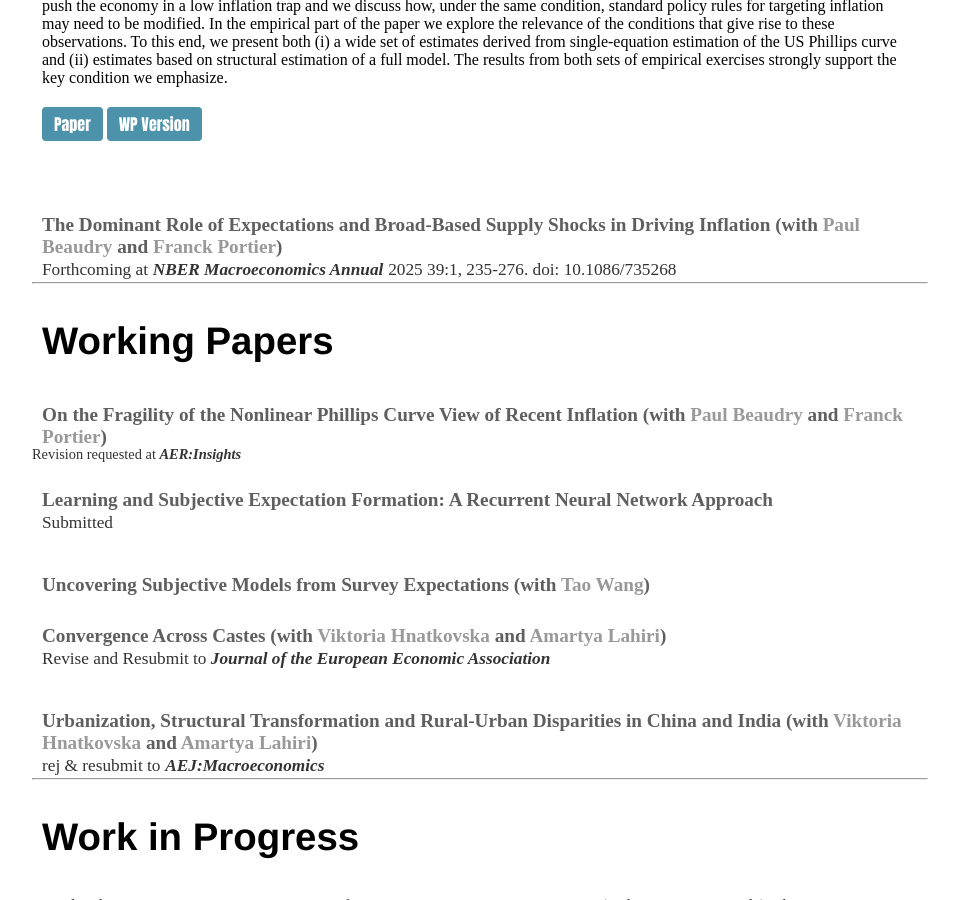
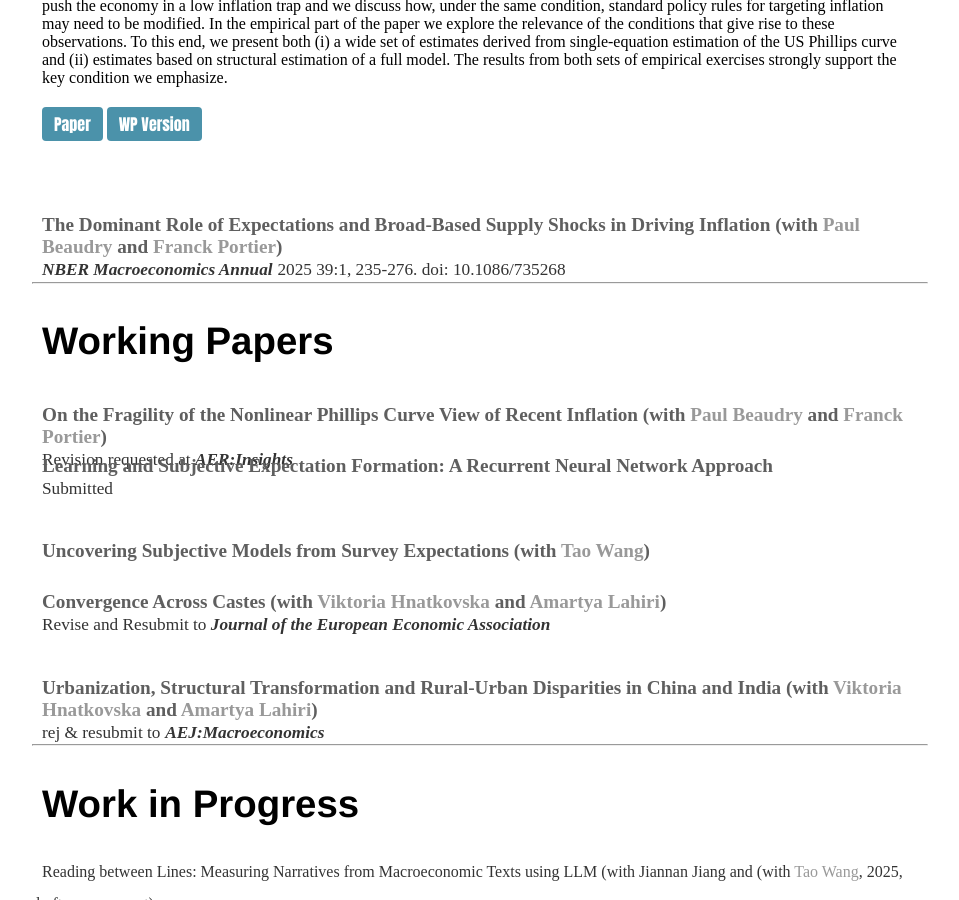
Before and after one commit to sevhou/sevhou.github.io, a Jekyll site: the page built from research/index.html, in a window 1280 px wide and 900 px high, scrolled down 391 px. Shown: the whole window, without its empty margins (160-1119 px from the left). Built offline with Jekyll 4.4.1, drawn with Linux system fonts in a browser that asks for light colours.

Commit message:
Update index.html

```diff
--- a/research/index.html
+++ b/research/index.html
@@ -29,7 +29,7 @@
     </div>
 
 	<br><h2 type="button" class="slide-toggle">The Dominant Role of Expectations and Broad-Based Supply Shocks in Driving Inflation (with <a href="https://economics.ubc.ca/faculty-and-staff/paul-beaudry/">Paul Beaudry</a> and <a href="https://fportier.wordpress.com/">Franck Portier</a>)<br>
-<pubf>Forthcoming at</pubf> <jname>NBER Macroeconomics Annual</jname> <pubf>2025 39:1, 235-276. doi: 10.1086/735268</h2></h2>
+    <jname>NBER Macroeconomics Annual</jname> <pubf>2025 39:1, 235-276. doi: 10.1086/735268</h2></h2>
     <div class="box">
         <br><div class="box-inner"> In light of the experience of the last few years, the object of this paper is to re-examine the role of supply shocks, labour market tightness and expectation formation in explaining bouts of inflation.  We begin by showing that a quasi-flat Phillips curve,  which was popular prior to the pandemic, still fits the post-2020 US data well with the implication that (1)  labour market tightness likely played a limited role in generating recent inflation and (2) changes in short term inflation expectations induced by supply shocks likely played a major role.  We then explore how best to capture the join dynamics of inflation and inflation expectations in response to supply shocks.  Given the difficulty of capturing these dynamics under rational expectations, we propose and evaluate a model with bounded rationality.  In our model,  supply shocks that affect many goods affect inflation expectations and this drives persistent inflation dynamics, while supply shocks that are concentrated in a sector lead to much more temporary changes in both inflation and inflation expectations. Although our departure from full rationality is minor, it allows perceived common shocks to dis-aggregated inflation series to be amplified and propagated over time in a manner consistent with observation.
 <br>
@@ -42,7 +42,7 @@
 
 	<h1>Working Papers</h1>
 
-	<h2 type="button" class="slide-toggle">On the Fragility of the Nonlinear Phillips Curve View of Recent Inflation (with <a href="https://economics.ubc.ca/faculty-and-staff/paul-beaudry/">Paul Beaudry</a> and <a href="https://fportier.wordpress.com/">Franck Portier</a>)</h2>
+	<h2 type="button" class="slide-toggle">On the Fragility of the Nonlinear Phillips Curve View of Recent Inflation (with <a href="https://economics.ubc.ca/faculty-and-staff/paul-beaudry/">Paul Beaudry</a> and <a href="https://fportier.wordpress.com/">Franck Portier</a>)<br>
 	<pubf>Revision requested at </pubf> <jname>AER:Insights</jname></h2>
     <div class="box">
         <div class="box-inner">The paper examines whether the US evidence in favour of a nonlinearity in the Phillips curve is
```
